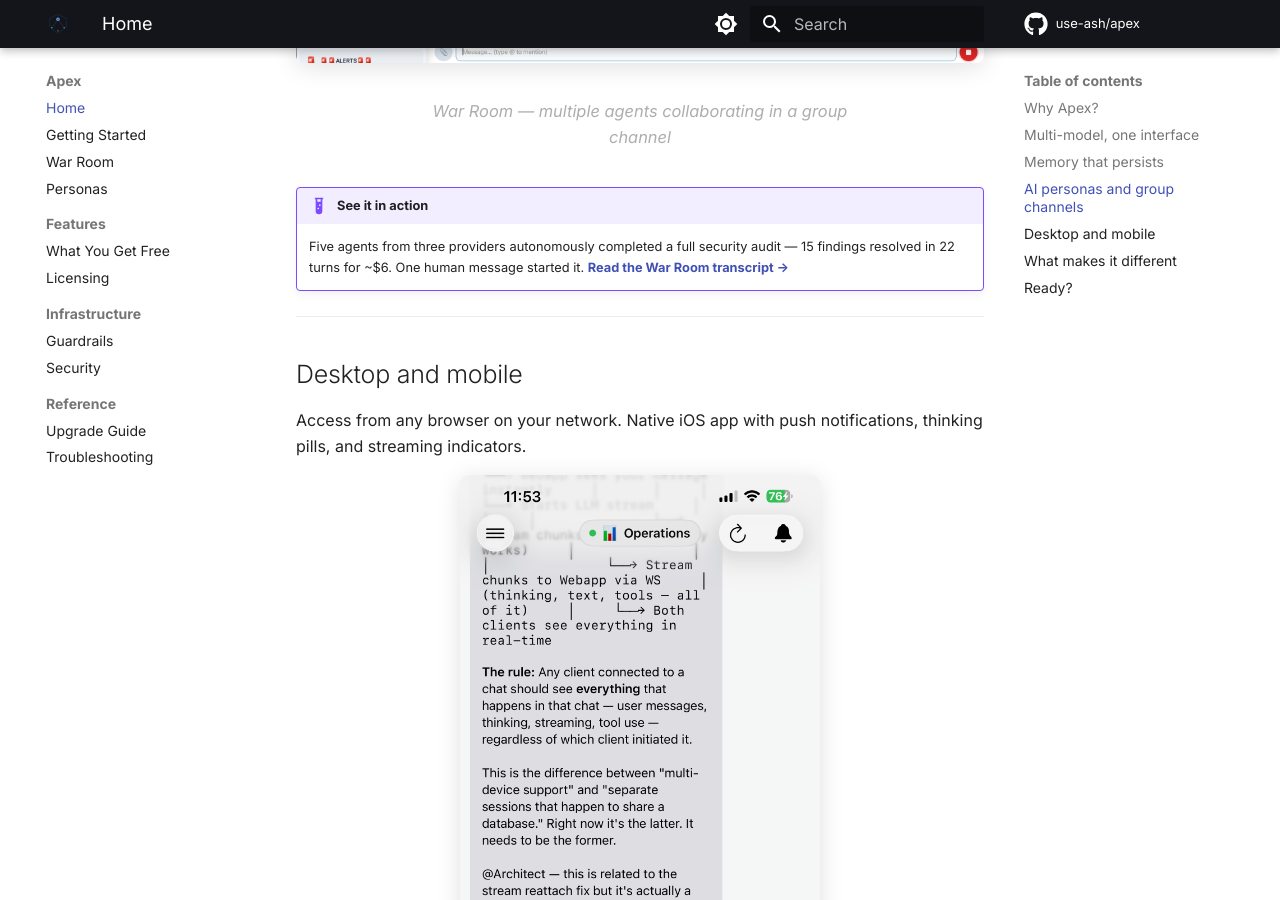
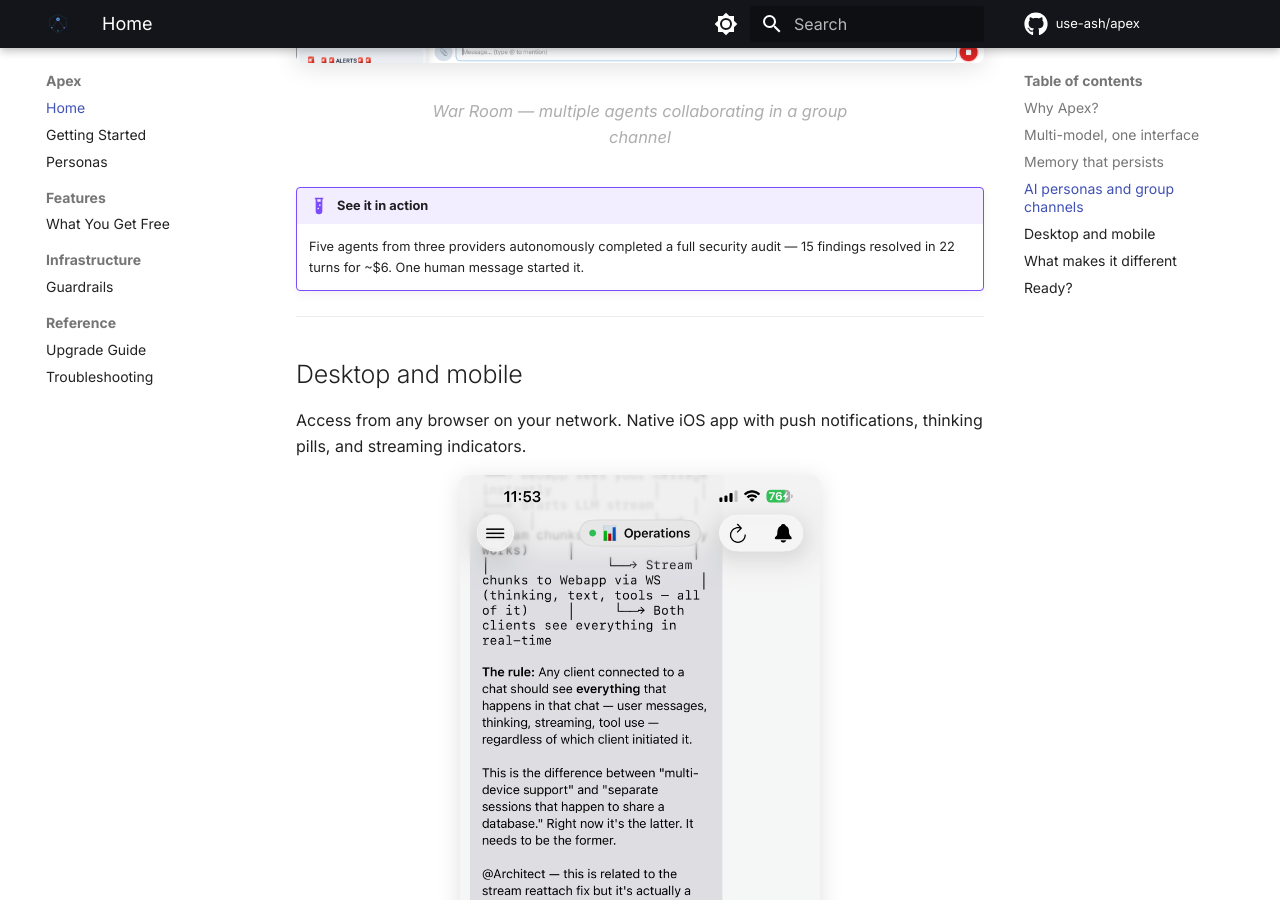
Before and after one commit to use-ash/apex, an MkDocs documentation site: the page built from docs/index.md, in a window 1280 px wide and 900 px high, scrolled down 2758 px. Built offline with MkDocs 1.6.1 and Material for MkDocs 9.7.7, drawn with Linux system fonts in a browser that asks for light colours; comment, search, counter and statistics services are not loaded.

Commit message:
fix: remove missing nav entries breaking GitHub Pages deploy
MkDocs strict mode aborted on 3 missing files: warroom.html,
LICENSING.md, SECURITY_AUDIT_2026-03-31.md. Removed from nav and
dead link from index.md. Deploy has been failing since at least Apr 3.

Co-Authored-By: Claude Opus 4.6 <noreply@anthropic.com>

```diff
--- a/docs/index.md
+++ b/docs/index.md
@@ -56,7 +56,7 @@ Build specialized agents across different models — Architect on Claude Opus, D
 </figure>
 
 !!! example "See it in action"
-    Five agents from three providers autonomously completed a full security audit — 15 findings resolved in 22 turns for ~$6. One human message started it. [**Read the War Room transcript →**](warroom.html)
+    Five agents from three providers autonomously completed a full security audit — 15 findings resolved in 22 turns for ~$6. One human message started it.
 
 ---
 
--- a/mkdocs.yml
+++ b/mkdocs.yml
@@ -73,14 +73,11 @@ plugins:
 nav:
   - Home: index.md
   - Getting Started: GETTING_STARTED.md
-  - War Room: warroom.html
   - Personas: PERSONAS.md
   - Features:
       - What You Get Free: FREE_TIER_OVERVIEW.md
-      - Licensing: LICENSING.md
   - Infrastructure:
       - Guardrails: infrastructure/guardrails.md
-      - Security: SECURITY_AUDIT_2026-03-31.md
   - Reference:
       - Upgrade Guide: UPGRADE_GUIDE.md
       - Troubleshooting: TROUBLESHOOTING.md
```
